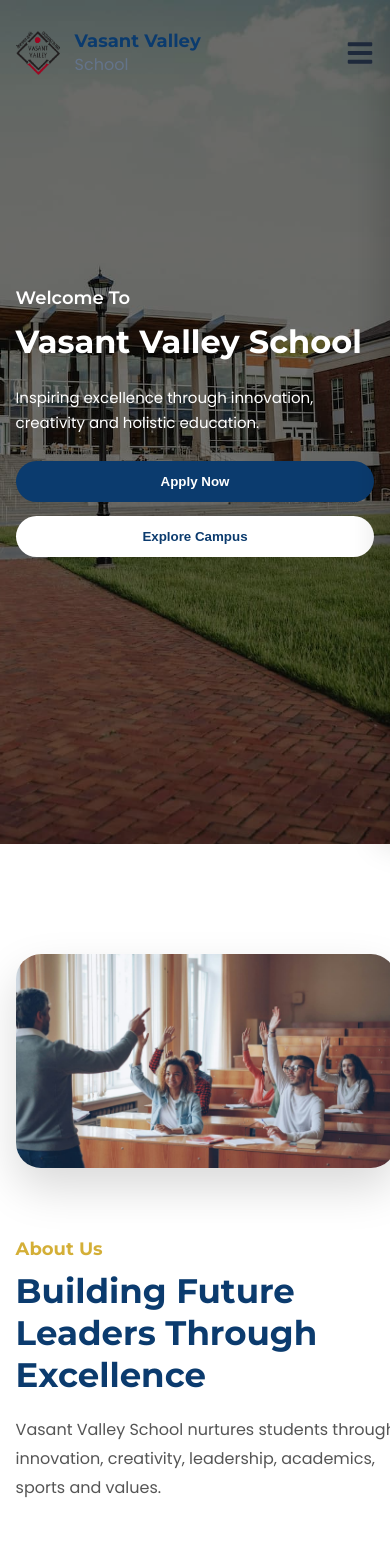
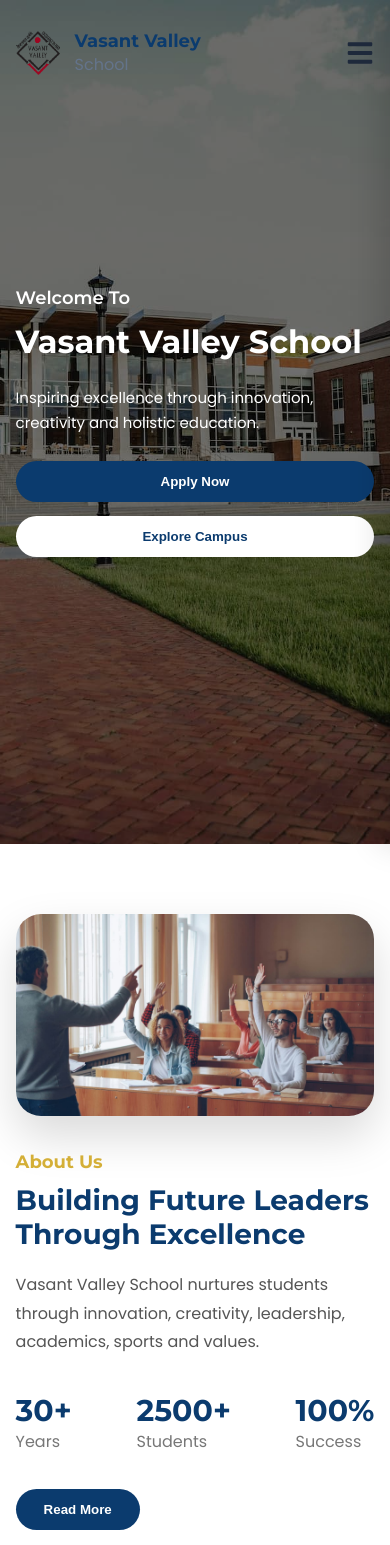
Before and after one commit to rishahermain7-eng/DETTROIN-INT-Risha-Website, a React (Vite) app: page / in a window 390 px wide. Shown: the top 1545 px of the page. Built offline with nearby package versions, Linux system fonts and the light colour scheme.

Commit message:
Responsive: About section mobile improvements
- Reduced section padding and heading size on small phones
- Stats row wraps instead of squeezing/overflowing on narrow screens

```diff
--- a/src/components/About/About.css
+++ b/src/components/About/About.css
@@ -63,3 +63,28 @@ justify-content:space-between;
 }
 
 }
+
+@media(max-width:480px){
+
+.about{
+padding:70px 0;
+}
+
+.about-container{
+gap:35px;
+}
+
+.about-content h2{
+font-size:28px;
+}
+
+.stats{
+gap:20px;
+flex-wrap:wrap;
+}
+
+.stats h3{
+font-size:30px;
+}
+
+}
```
